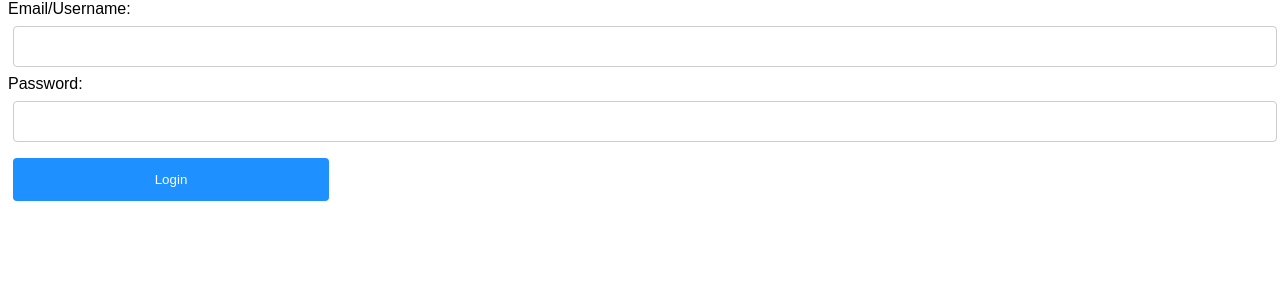
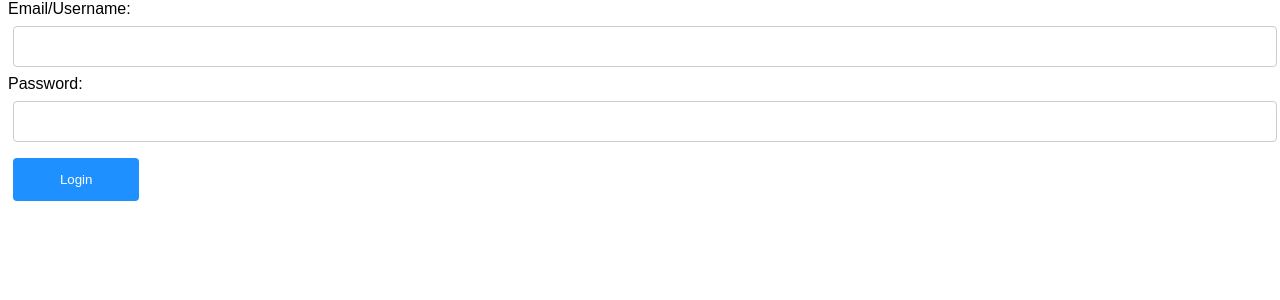
Before and after one commit to samitman/IT202-009, a PHP site: page /login.php in a window 1280 px wide. Shown: the part 107-407 px from the top of the page. Run offline with PHP 8.4, Linux system fonts and the light colour scheme; data that the repository does not hold is empty.

Commit message:
made submit buttons smaller

```diff
--- a/project/static/css/styles.css
+++ b/project/static/css/styles.css
@@ -38,7 +38,7 @@ input, select {
 }
 
 input[type=submit] {
-    width: 25%;
+    width: 10%;
     background-color: #1E90FF;
     color: white;
     padding: 14px 20px;
```
